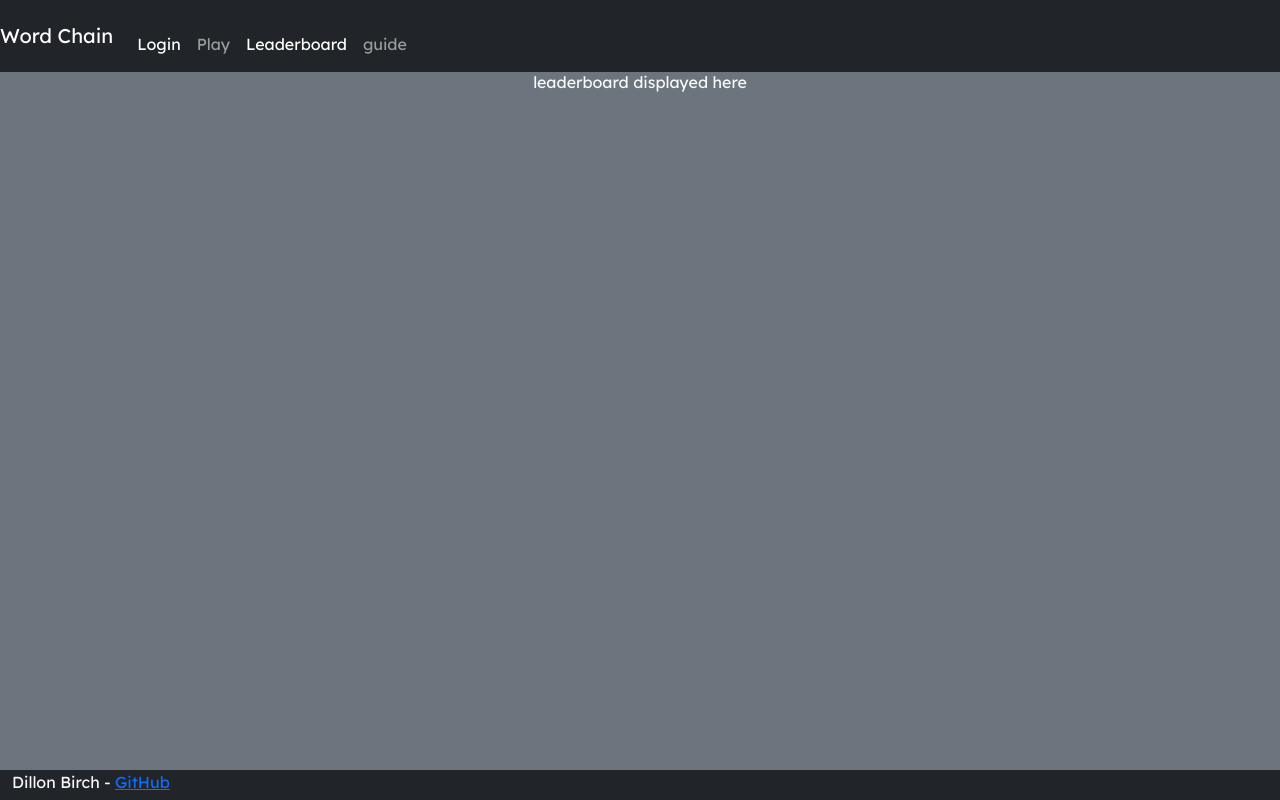
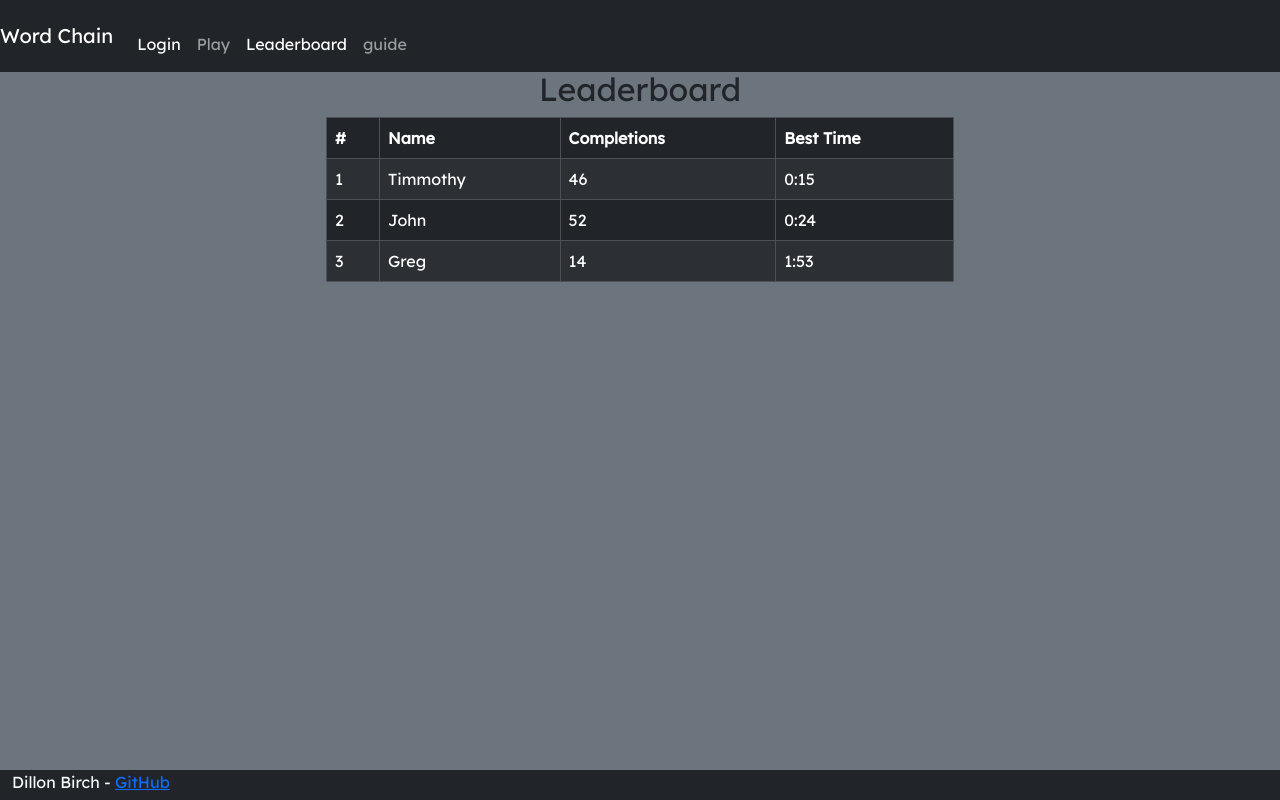
Before and after one commit to dillob26/Startup, a React (Vite) app in the folder application/: page /leaderboard in a window 1280 px wide. Built offline with nearby package versions, Linux system fonts and the light colour scheme.

Commit message:
leaderboard jsx page

```diff
--- a/application/src/app.jsx
+++ b/application/src/app.jsx
@@ -17,7 +17,7 @@ function NotFound() {
 export default function App() {
   return (
     <BrowserRouter>
-        <div className="body bg-dark text-light">
+        <div className="body bg-dark text-dark">
             <header className="container-fluid">
                 <nav className="navbar navbar-expand navbar-dark bg-dark fixed-top">
                     <a className="navbar-brand" href="#">Word Chain</a>
--- a/application/src/leaderboard/leaderboard.css
+++ b/application/src/leaderboard/leaderboard.css
@@ -1,5 +1,5 @@
-table {
-    margin: auto;
+.table {
+    margin: 1px;
 }
 
 h2 {
--- a/application/src/leaderboard/leaderboard.jsx
+++ b/application/src/leaderboard/leaderboard.jsx
@@ -1,9 +1,44 @@
 import React from 'react';
+import './leaderboard.css';
 
 export function Leaderboard() {
   return (
-    <main className="container-fluid bg-secondary text-center">
-      <div>leaderboard displayed here</div>
+    <main className="container-fluid bg-secondary">
+        <h2>
+            Leaderboard
+        </h2>
+
+
+        <table className="table table-bordered w-50 table-striped table-dark">
+            <thead>
+                <tr>
+                    <th>#</th>
+                    <th>Name</th>
+                    <th>Completions</th>
+                    <th>Best Time</th>
+                </tr>
+            </thead>
+            <tbody>
+                <tr>
+                    <td>1</td>
+                    <td>Timmothy</td>
+                    <td>46</td>
+                    <td>0:15</td>
+                </tr>
+                <tr>
+                    <td>2</td>
+                    <td>John</td>
+                    <td>52</td>
+                    <td>0:24</td>
+                </tr>
+                <tr>
+                    <td>3</td>
+                    <td>Greg</td>
+                    <td>14</td>
+                    <td>1:53</td>
+                </tr>
+            </tbody>
+        </table>
     </main>
   );
 }
```
